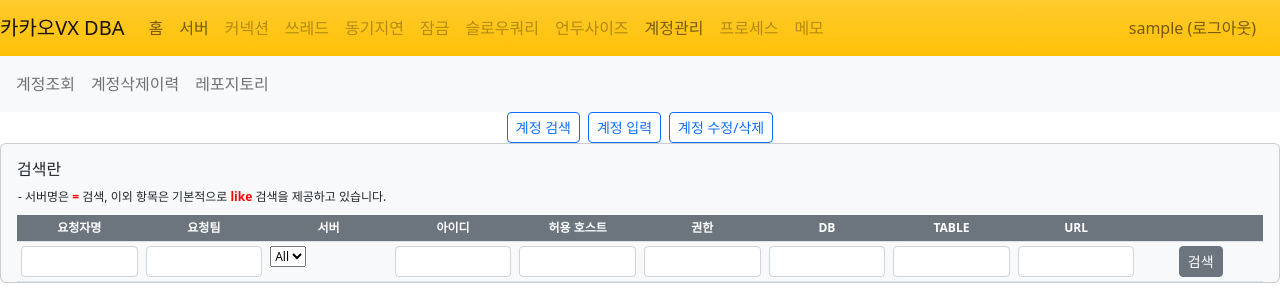
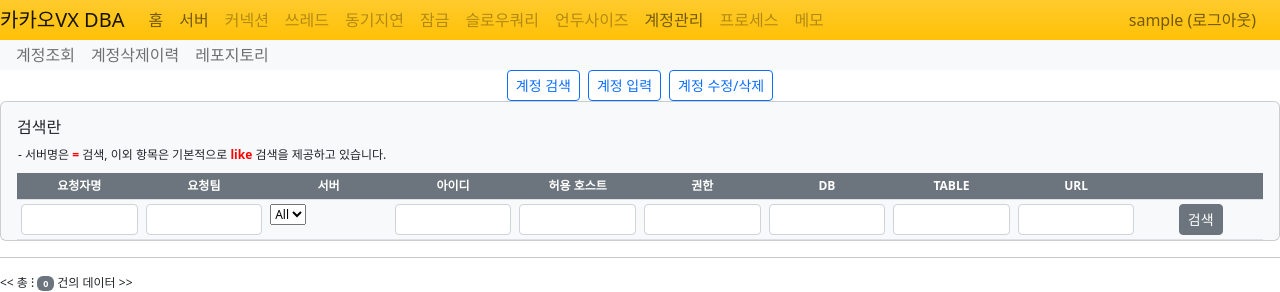
Before and after one commit to bylee5/portaldba, a Django app: page /account/ in a window 1280 px wide. Shown: the top 292 px of the page. Run offline with Django 4.2, Linux system fonts and the light colour scheme; the visitor is signed in with stand-in values (Sample User, id 1); some libraries are stand-ins or nearby versions.

Commit message:
내비게이션 높이 조정

```diff
--- a/templates/navbar-account.html
+++ b/templates/navbar-account.html
@@ -1,5 +1,5 @@
 <!-- 계정관리 메뉴-->
-<nav class="navbar navbar-expand-lg bg-light">
+<nav class="navbar navbar-expand-lg bg-light" style="height: 30px;">
     <ul class="navbar-nav px-2">
     <li class="nav-item">
         <a class="nav-link" href="{% url 'account:account' %}">계정조회</a>
--- a/templates/navbar.html
+++ b/templates/navbar.html
@@ -1,5 +1,5 @@
 <!-- 네비게이션바 -->
-<nav class="navbar navbar-expand-lg bg-warning bg-gradient">
+<nav class="navbar navbar-expand-lg bg-warning bg-gradient" style="height: 40px;">
     <a class="navbar-brand px-0" href="#">카카오VX DBA</a>
     <div class="collapse navbar-collapse" id="navbarSupportedContent">
         <ul class="navbar-nav me-auto mb-2 mb-lg-0">
```
